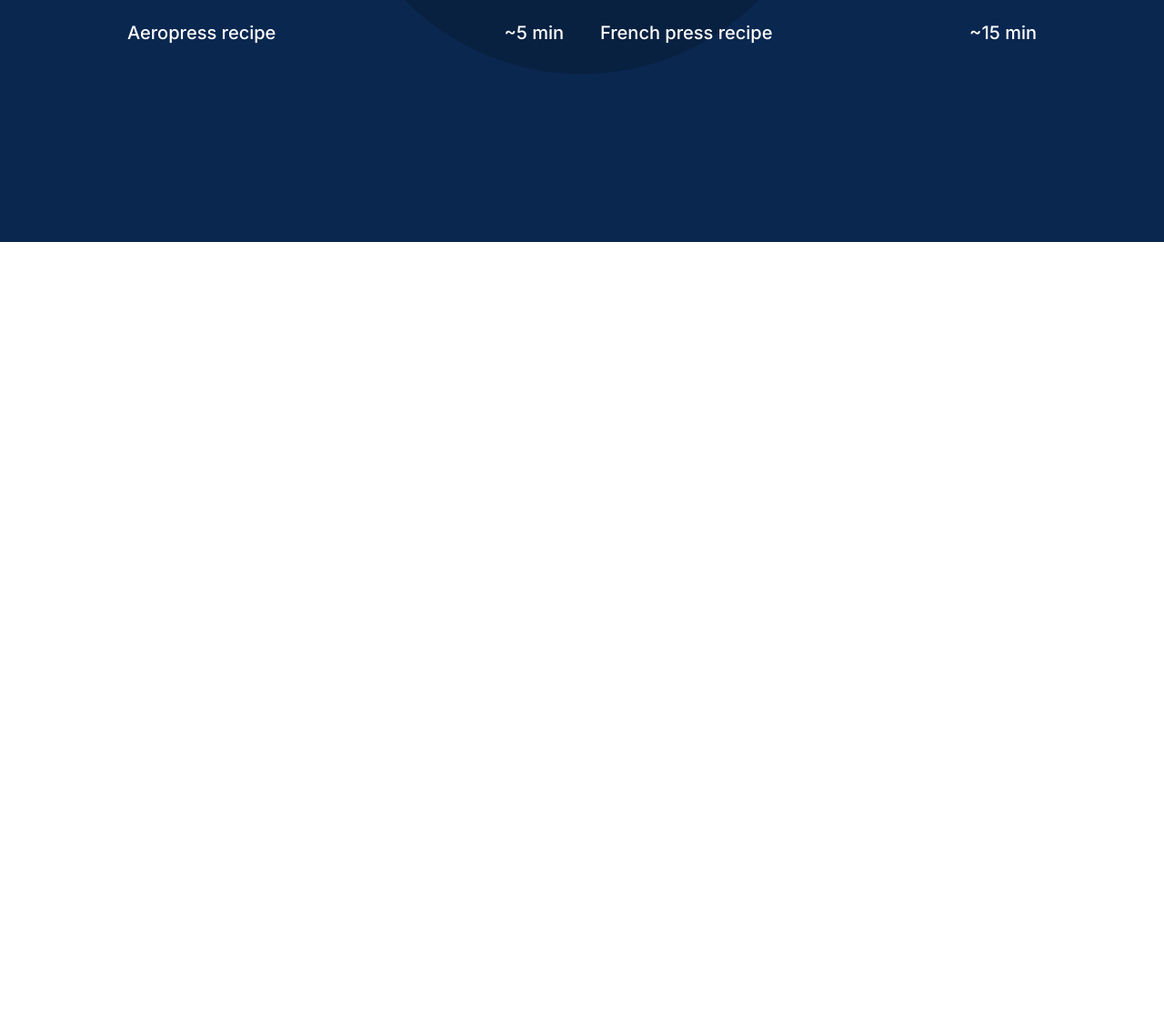
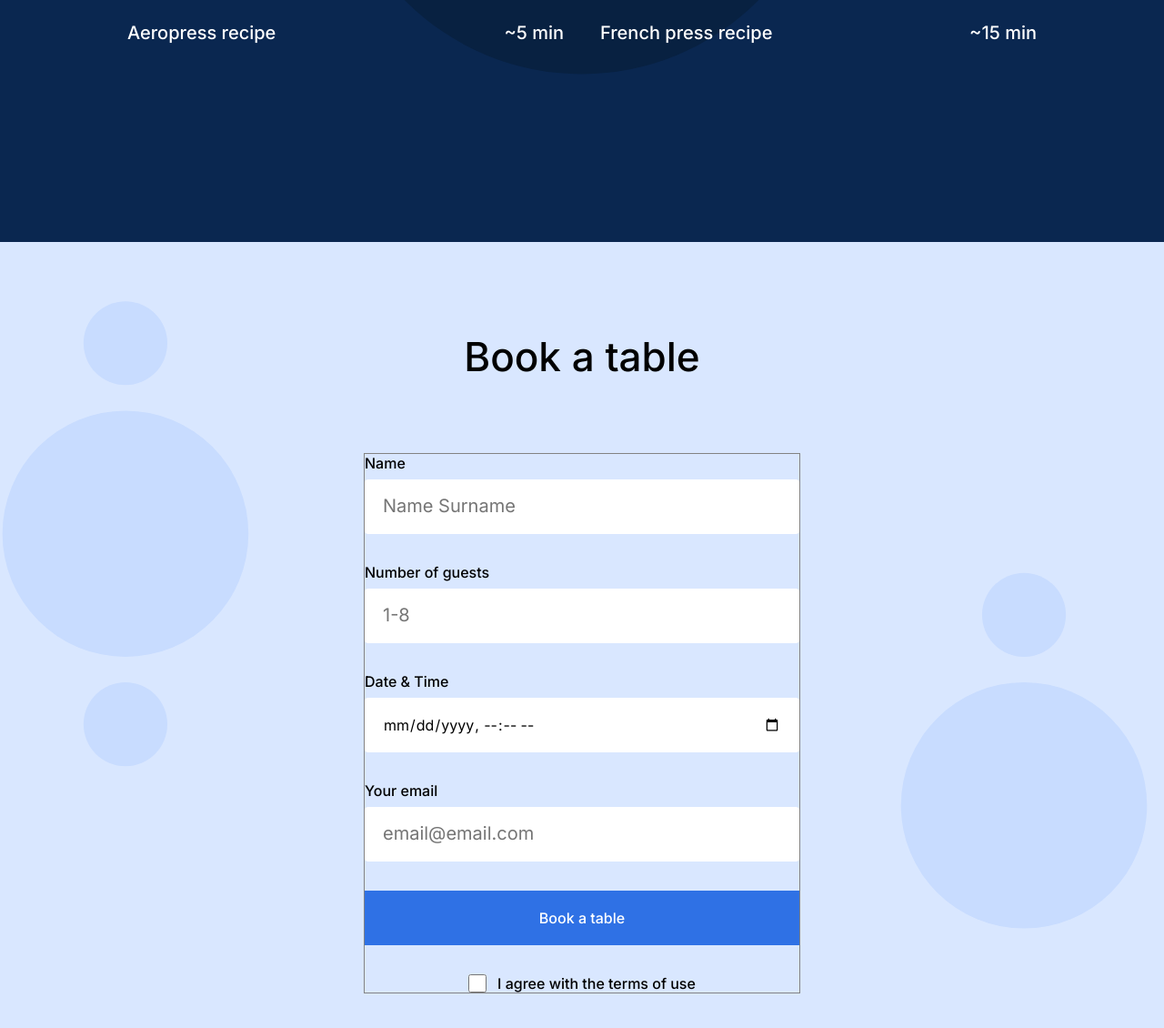
Before and after one commit to sazriel26/se_project_coffeeshop, a plain HTML site: page index.html in a window 1280 px wide. Shown: the part 1392-2522 px from the top of the page at 91% size. Before the commit the page ends 1658 px from the top, so only its background shows below. Drawn offline with Linux system fonts and the light colour scheme.

Commit message:
[stage3] rc1

```diff
--- a/index.html
+++ b/index.html
@@ -110,7 +110,47 @@
             </div>
           </div>
         </section>
-        <section class="reservation" id="reservation"></section>
+        <section class="reservation" id="reservation">
+          <div class="reservation__title">Book a table</div>
+          <div class="reservation__form">
+            <form class="form">
+              <fieldset class="form__fieldset">
+                <label class="form__label">
+                  Name
+                  <input
+                    type="text"
+                    class="form__input"
+                    placeholder="Name Surname"
+                    required
+                  />
+                  Number of guests
+                  <input
+                    type="number"
+                    class="form__input"
+                    min="1"
+                    max="8"
+                    placeholder="1-8"
+                    required
+                  />
+                  Date &amp; Time
+                  <input type="datetime-local" class="form__input" required />
+                  Your email
+                  <input
+                    type="email"
+                    class="form__input"
+                    placeholder="email@email.com"
+                    required
+                  />
+                </label>
+                <button type="submit" class="form__button">Book a table</button>
+                <label class="form__label">
+                  <input type="checkbox" class="form__checkbox" required />
+                  I agree with the terms of use
+                </label>
+              </fieldset>
+            </form>
+          </div>
+        </section>
         <section class="menu" id="menu"></section>
         <section class="about" id="about"></section>
       </main>
--- a/pages/index.css
+++ b/pages/index.css
@@ -197,3 +197,104 @@
   line-height: 30px;
   color: #ffffff;
 }
+
+.reservation {
+  display: flex;
+  flex-direction: column;
+  margin: 0;
+  background-color: #d9e7ff;
+  background-image: url("../images/background_reservation.svg");
+  background-position: center;
+  background-repeat: no-repeat;
+  background-size: cover;
+}
+
+.reservation__title {
+  margin: 100px auto 80px auto;
+  font-family: "Inter", Arial, sans-serif;
+  font-style: normal;
+  font-weight: 500;
+  font-size: 44px;
+  line-height: 52px;
+}
+
+.reservation__form {
+  display: flex;
+  justify-content: center;
+  align-items: center;
+  width: 480px;
+  height: 100%;
+  margin: auto auto 120px;
+}
+
+.form {
+  border: 1px solid #838383;
+}
+
+.form__fieldset {
+  border: none;
+  /* Reset - see normalize.css */
+  padding: 0;
+  /* Reset - see user agent stylesheet */
+  margin-inline: 0;
+  border-width: 0;
+}
+
+.form__label {
+  font-family: "Inter", Arial, sans-serif;
+  font-style: normal;
+  font-weight: 500;
+  font-size: 16px;
+  line-height: 20px;
+}
+
+.form__input {
+  width: 100%;
+  /* To align with button size */
+  min-height: 60px;
+  margin: 8px auto 32px;
+  padding: 15px 20px;
+  box-sizing: border-box;
+  border-radius: 4px;
+  /* Reset - See user agent stylesheet */
+  margin-inline: 0;
+  border-width: 0;
+}
+
+/* .form__input */
+::placeholder {
+  font-family: "Inter", Arial, sans-serif;
+  font-style: normal;
+  font-weight: normal;
+  font-size: 20px;
+  line-height: 30px;
+}
+
+.form__button {
+  width: 100%;
+  margin-bottom: 32px;
+  padding: 20px 20px;
+  border: none;
+  color: #ffffff;
+  background: #2f71e5;
+  font-family: "Inter", Arial, sans-serif;
+  font-style: normal;
+  font-weight: 500;
+  font-size: 16px;
+  line-height: 20px;
+}
+
+.form__checkbox {
+  width: 20px;
+  height: 20px;
+  margin-right: 12px;
+  border-radius: 2px;
+}
+
+/* XXXX: Shall use a uniq identifier instead of last-child? */
+.form__label:last-child {
+  display: flex;
+  /* flex-direction: row; */
+  justify-content: center;
+  align-items: flex-end;
+}
```
